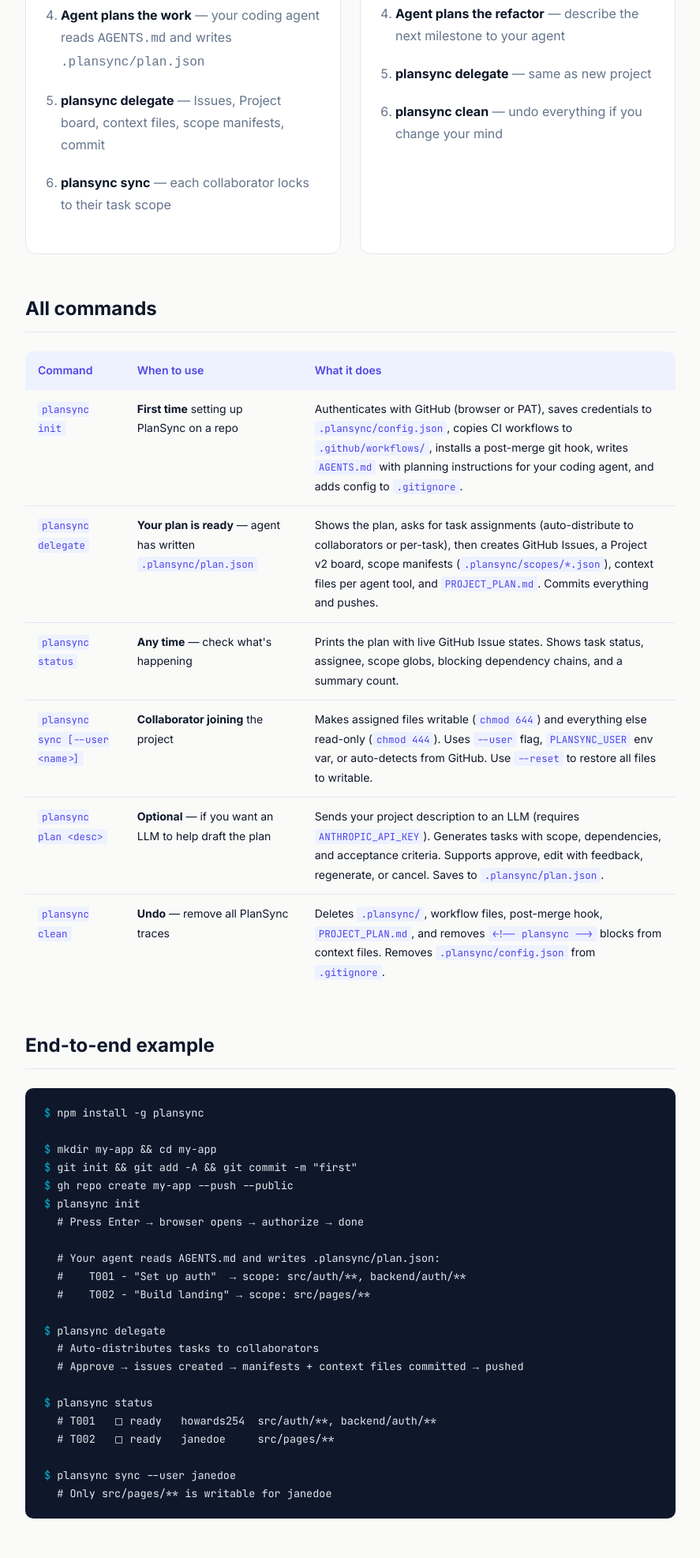
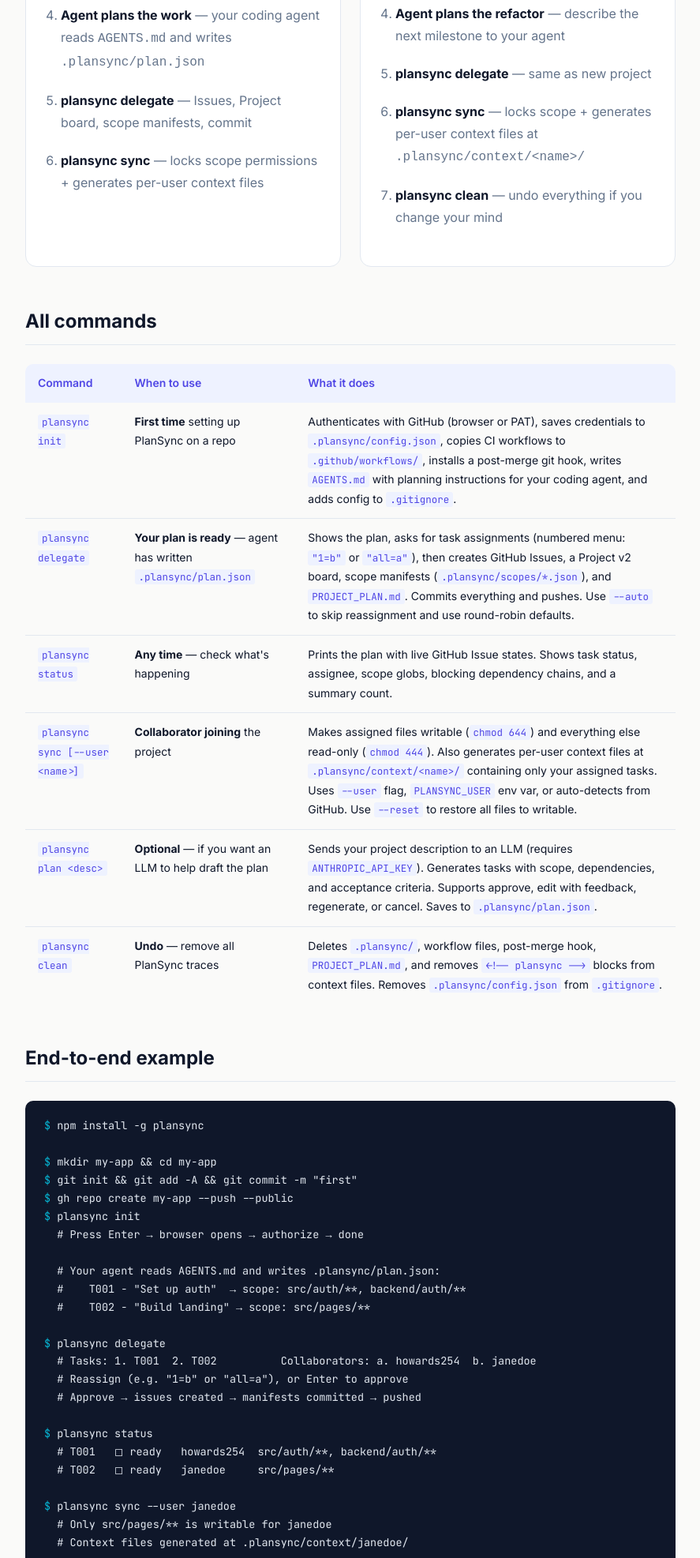
Before and after one commit to Howards254/plansync, a website: page website/workflow.html in a window 1280 px wide. Shown: the part 642-2615 px from the top of the page at 79% size, without its empty margins (72-959 px from the left). Drawn offline with Linux system fonts and the light colour scheme.

Commit message:
0.3.1 — website: all pages reflect per-user context files

```diff
--- a/package.json
+++ b/package.json
@@ -1,6 +1,6 @@
 {
   "name": "plansync",
-  "version": "0.3.0",
+  "version": "0.3.1",
   "description": "Coordination and accountability layer for AI-assisted development teams",
   "bin": {
     "plansync": "bin/plansync.js"
--- a/website/workflow.html
+++ b/website/workflow.html
@@ -86,8 +86,8 @@
               <li><strong>npm install -g plansync</strong> — install globally</li>
               <li><strong>plansync init</strong> — authenticate, scaffold workflows, write <code>AGENTS.md</code></li>
               <li><strong>Agent plans the work</strong> — your coding agent reads <code>AGENTS.md</code> and writes <code>.plansync/plan.json</code></li>
-              <li><strong>plansync delegate</strong> — Issues, Project board, context files, scope manifests, commit</li>
-              <li><strong>plansync sync</strong> — each collaborator locks to their task scope</li>
+              <li><strong>plansync delegate</strong> — Issues, Project board, scope manifests, commit</li>
+              <li><strong>plansync sync</strong> — locks scope permissions + generates per-user context files</li>
             </ol>
           </div>
           <div style="background:var(--surface); border:1px solid var(--border); border-radius:var(--radius-lg); padding:24px;">
@@ -98,6 +98,7 @@
               <li><strong>plansync init</strong> — re-authenticate, adds <code>.plansync/config.json</code> to <code>.gitignore</code></li>
               <li><strong>Agent plans the refactor</strong> — describe the next milestone to your agent</li>
               <li><strong>plansync delegate</strong> — same as new project</li>
+              <li><strong>plansync sync</strong> — locks scope + generates per-user context files at <code>.plansync/context/&lt;name&gt;/</code></li>
               <li><strong>plansync clean</strong> — undo everything if you change your mind</li>
             </ol>
           </div>
@@ -115,7 +116,7 @@
           <tr>
             <td><code>plansync delegate</code></td>
             <td><strong>Your plan is ready</strong> — agent has written <code>.plansync/plan.json</code></td>
-            <td>Shows the plan, asks for task assignments (auto-distribute to collaborators or per-task), then creates GitHub Issues, a Project v2 board, scope manifests (<code>.plansync/scopes/*.json</code>), context files per agent tool, and <code>PROJECT_PLAN.md</code>. Commits everything and pushes.</td>
+            <td>Shows the plan, asks for task assignments (numbered menu: <code>"1=b"</code> or <code>"all=a"</code>), then creates GitHub Issues, a Project v2 board, scope manifests (<code>.plansync/scopes/*.json</code>), and <code>PROJECT_PLAN.md</code>. Commits everything and pushes. Use <code>--auto</code> to skip reassignment and use round-robin defaults.</td>
           </tr>
           <tr>
             <td><code>plansync status</code></td>
@@ -125,7 +126,7 @@
           <tr>
             <td><code>plansync sync [--user &lt;name&gt;]</code></td>
             <td><strong>Collaborator joining</strong> the project</td>
-            <td>Makes assigned files writable (<code>chmod 644</code>) and everything else read-only (<code>chmod 444</code>). Uses <code>--user</code> flag, <code>PLANSYNC_USER</code> env var, or auto-detects from GitHub. Use <code>--reset</code> to restore all files to writable.</td>
+            <td>Makes assigned files writable (<code>chmod 644</code>) and everything else read-only (<code>chmod 444</code>). Also generates per-user context files at <code>.plansync/context/&lt;name&gt;/</code> containing only your assigned tasks. Uses <code>--user</code> flag, <code>PLANSYNC_USER</code> env var, or auto-detects from GitHub. Use <code>--reset</code> to restore all files to writable.</td>
           </tr>
           <tr>
             <td><code>plansync plan &lt;desc&gt;</code></td>
@@ -155,15 +156,17 @@
 <span class="comment">  #    T002 - "Build landing" → scope: src/pages/**</span>
 
 <span class="prompt">$</span> plansync delegate
-<span class="comment">  # Auto-distributes tasks to collaborators</span>
-<span class="comment">  # Approve → issues created → manifests + context files committed → pushed</span>
+<span class="comment">  # Tasks: 1. T001  2. T002          Collaborators: a. howards254  b. janedoe</span>
+<span class="comment">  # Reassign (e.g. "1=b" or "all=a"), or Enter to approve</span>
+<span class="comment">  # Approve → issues created → manifests committed → pushed</span>
 
 <span class="prompt">$</span> plansync status
 <span class="comment">  # T001   ◻ ready   howards254  src/auth/**, backend/auth/**</span>
 <span class="comment">  # T002   ◻ ready   janedoe     src/pages/**</span>
 
 <span class="prompt">$</span> plansync sync --user janedoe
-<span class="comment">  # Only src/pages/** is writable for janedoe</span></code></pre>
+<span class="comment">  # Only src/pages/** is writable for janedoe</span>
+<span class="comment">  # Context files generated at .plansync/context/janedoe/</span></code></pre>
         </div>
 
       </div>
```
Also changed, not shown: website/faq.html (+2 -2 lines), website/index.html (+2 -2 lines), website/install.html (+2 -2 lines), CHANGELOG.md.
